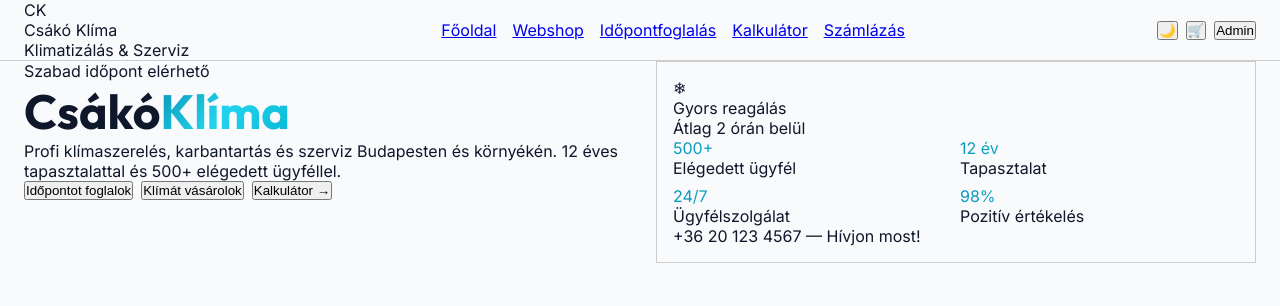
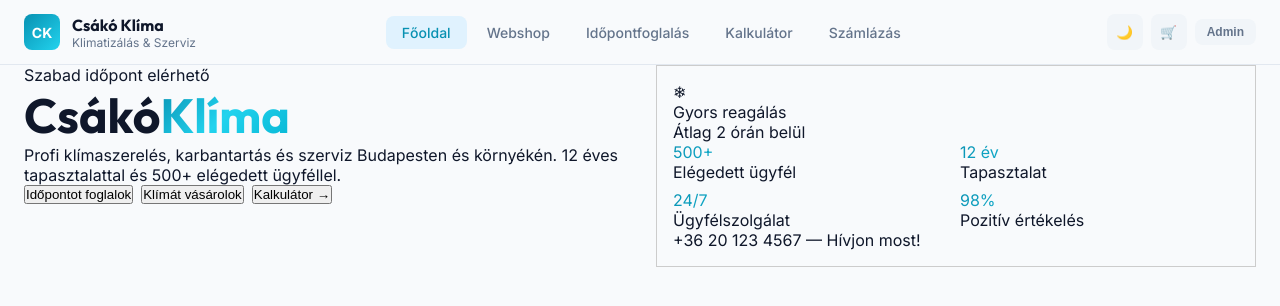
Before and after one commit to AceA1118/klim-sweboldal-vizsgaremek, a React (Vite) app in the folder frontend/: page / in a window 1280 px wide. Shown: the top 306 px of the page. Built offline with nearby package versions, Linux system fonts and the light colour scheme.

Commit message:
navbar formazasa css

```diff
--- a/frontend/src/components/Navbar.css
+++ b/frontend/src/components/Navbar.css
@@ -1,20 +1,93 @@
 .navbar {
-  border-bottom: 1px solid #cccccc;
+  position: sticky;
+  top: 0;
+  z-index: 50;
+  background-color: var(--background);
+  border-bottom: 1px solid var(--border);
 }
 
 .navbar-inner {
   display: flex;
+  align-items: center;
   justify-content: space-between;
-  align-items: center;
+  height: 4rem;
 }
 
+/* Logó */
+.navbar-logo {
+  display: flex;
+  align-items: center;
+  gap: 0.75rem;
+}
+
+.logo-icon {
+  width: 2.25rem;
+  height: 2.25rem;
+  border-radius: 0.5rem;
+  background: linear-gradient(135deg, #0891b2, #22d3ee);
+  color: white;
+  font-weight: 700;
+  font-size: 0.875rem;
+  display: flex;
+  align-items: center;
+  justify-content: center;
+}
+
+.logo-title {
+  font-family: "Outfit", sans-serif;
+  font-weight: 700;
+}
+
+.logo-subtitle {
+  font-size: 0.75rem;
+  color: var(--muted-foreground);
+}
+
+/* Menüpontok */
 .navbar-links {
   display: flex;
-  gap: 1rem;
+  gap: 0.25rem;
   list-style: none;
 }
 
+.navbar-links a {
+  display: block;
+  padding: 0.5rem 1rem;
+  border-radius: 0.5rem;
+  font-size: 0.875rem;
+  font-weight: 500;
+  color: var(--muted-foreground);
+  text-decoration: none;
+}
+
+.navbar-links a.active {
+  color: var(--primary);
+  background-color: var(--secondary);
+}
+
+/* Jobb oldali gombok */
 .navbar-actions {
   display: flex;
+  align-items: center;
   gap: 0.5rem;
 }
+
+.icon-button {
+  width: 2.25rem;
+  height: 2.25rem;
+  border: none;
+  border-radius: 0.5rem;
+  background-color: var(--muted);
+  cursor: pointer;
+}
+
+.admin-button {
+  padding: 0.375rem 0.75rem;
+  border: none;
+  border-radius: 0.5rem;
+  background-color: var(--muted);
+  color: var(--muted-foreground);
+  font-size: 0.75rem;
+  font-weight: 700;
+  cursor: pointer;
+}
```
